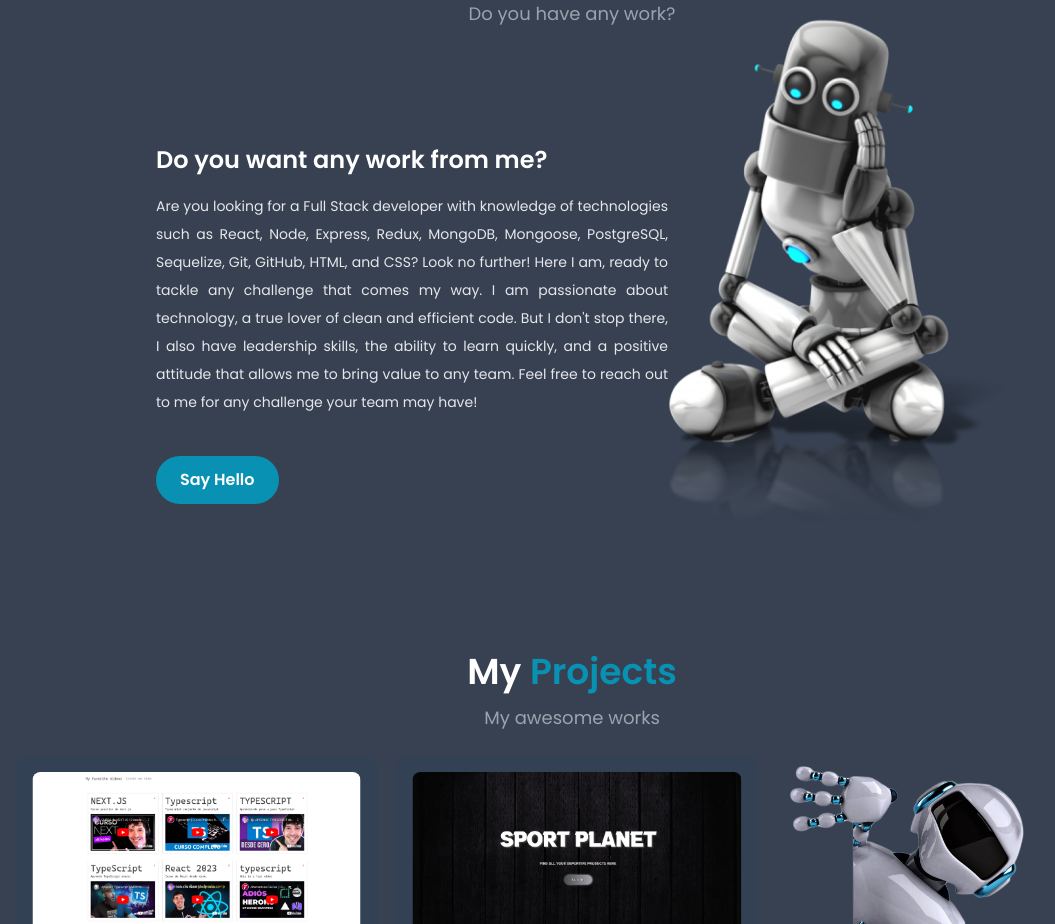
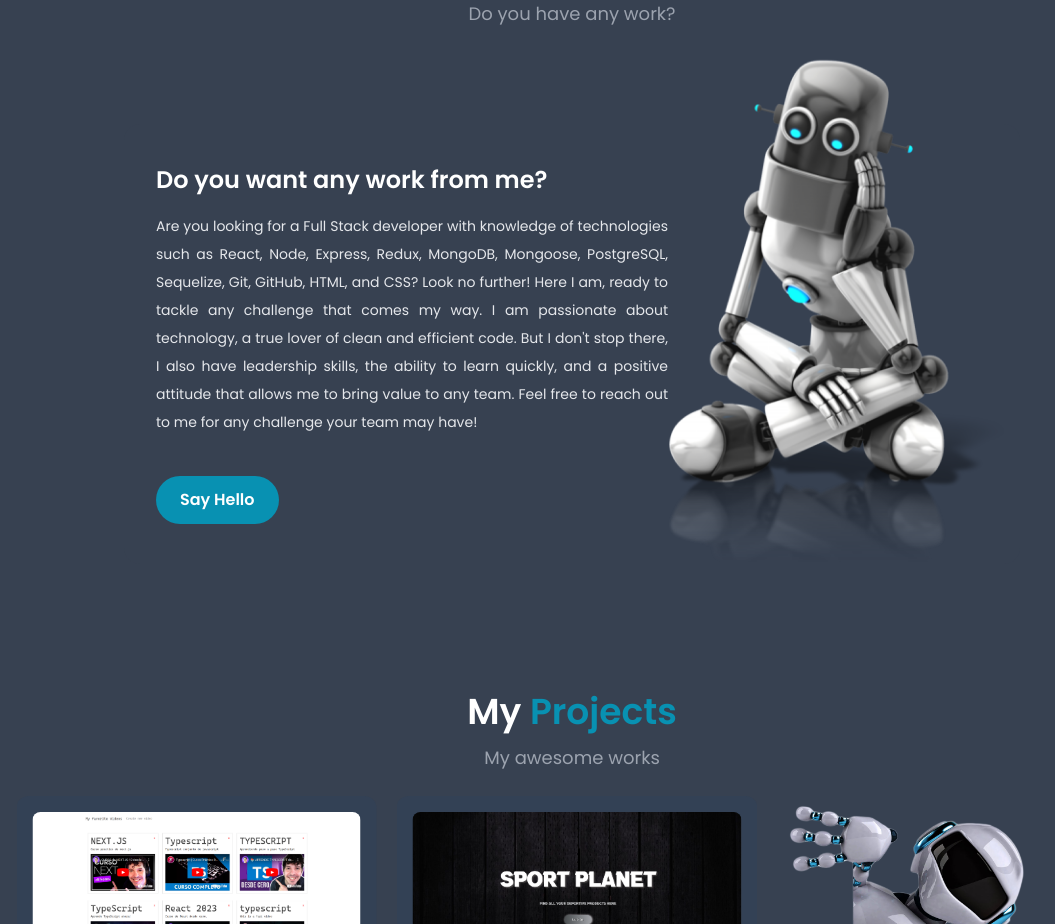
Before and after one commit to JATENCIA/ARCOME-WEB, a React (Vite) app: page / in a window 1280 px wide. Shown: the part 2000-2924 px from the top of the page, without its empty margins (68-1123 px from the left). Built offline with nearby package versions, Linux system fonts and the light colour scheme.

Commit message:
Changes in the about section

```diff
--- a/src/components/Hireme.jsx
+++ b/src/components/Hireme.jsx
@@ -9,12 +9,12 @@ const Hireme = () => {
         </h3>
         <p className="text-gray-400 mt-3 text-lg">Do you have any work?</p>
       </div>
-      <div className="bg-gray-700 relative px-8 rounded-2xl py-5 lg:max-w-4xl mx-auto min-h-[24rem] mt-24 flex gap-6 lg:flex-row flex-col-reverse items-center">
+      <div className="bg-gray-700 relative px-8 rounded-2xl py-10 lg:max-w-4xl mx-auto min-h-[24rem] mt-24 flex gap-6 lg:flex-row flex-col-reverse items-center">
         <div>
-          <h2 className="text-2xl font-semibold">
+          <h2 className=" text-2xl font-semibold">
             Do you want any work from me?
           </h2>
-          <p className=" text-justify max-w-lg text-sm mt-4 text-gray-200 leading-7">
+          <p className="text-justify max-w-lg text-sm mt-4 text-gray-200 leading-7">
             Are you looking for a Full Stack developer with knowledge of
             technologies such as React, Node, Express, Redux, MongoDB, Mongoose,
             PostgreSQL, Sequelize, Git, GitHub, HTML, and CSS? Look no further!
```
